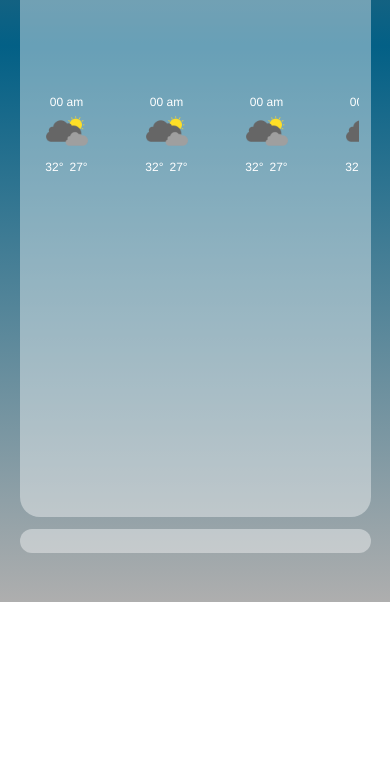
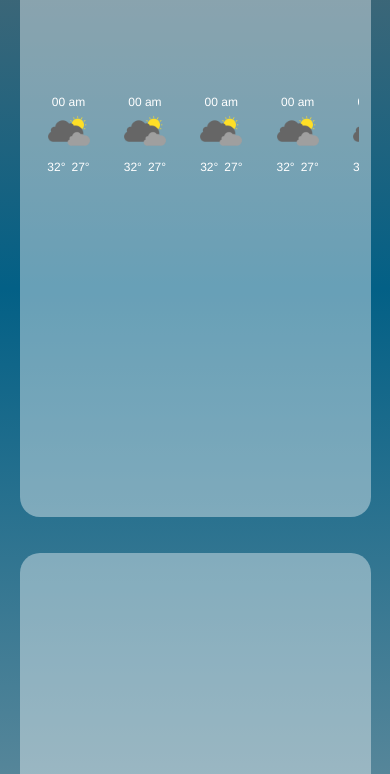
Before and after one commit to abhishek-kumar-05/Weather-Web-App-, a plain HTML site: page index.html in a window 390 px wide. Shown: the part 254-1028 px from the top of the page. Before the commit the page ends 856 px from the top, so only its background shows below. Drawn offline with Linux system fonts and the light colour scheme.

Commit message:
updated content-container (apply responsiveness to container)

```diff
--- a/index.html
+++ b/index.html
@@ -19,8 +19,12 @@
           <button><i class="fa-solid fa-magnifying-glass"></i></button>
         </div>
       </div>
+      <!-- Content Information -->
       <div class="content-container">
+        <!-- Dividing content-container into two different section -->
+        <!-- First partion is to show the current weather information -->
         <div class="first-partion">
+          <!-- upper-detail-part contain the information about weather image and present clock -->
           <div class="upper-detail-part">
             <div class="current-weather-img-container">
               <img src="assets/haze.png" alt="haze photo" loading="lazy" />
@@ -29,6 +33,8 @@
               <h1>00:00</h1>
             </div>
           </div>
+
+          <!-- middle-detail-part contain the information about present temperature and the text according to weather condition -->
           <div class="middle-detail-part">
             <div class="current-weather-details">
               <span class="numerical-detail"
@@ -42,6 +48,9 @@
               <div class="textual-detail">Mostly Cloudy</div>
             </div>
           </div>
+
+          <!-- lower-detail-part contain the information about future upcoming hour weather conditon -->
+          <!-- It is in coursels form -->
           <div class="lower-detail-part">
             <div class="card-container">
               <div class="card">
@@ -168,9 +177,8 @@
             </div>
           </div>
         </div>
-        <div class="second-partion">
-
-        </div>
+        <!-- Second partion is to show the information about future weather information -->
+        <div class="second-partion"></div>
       </div>
     </main>
   </body>
--- a/style.css
+++ b/style.css
@@ -5,11 +5,10 @@
   font-size: 16px;
   color: rgba(255, 255, 255, 1);
   font-family: Helvetica, Arial, sans-serif;
-  /* overflow: hidden; */
 }
 body {
   background: rgb(0, 0, 0);
-  height: 100vh;
+  height: 100%;
   background: linear-gradient(
     180deg,
     rgba(82, 82, 82, 0.85) 0%,
@@ -57,29 +56,33 @@ body {
 
 /* content-container */
 .content-container {
-  height: 85vh;
-  width: 90vw;
+  height: 85%;
+  width: 90%;
   margin: auto;
   display: flex;
-  position: relative;
   gap: 1rem;
 }
 
 /* styling two container */
 .first-partion,
 .second-partion {
+  width: 100vw;
+  min-height: 85vh;
   border-right: 10px;
   background-color: rgba(255, 255, 255, 0.4);
   border-radius: 20px;
   padding: 1rem;
   display: flex;
-  flex: 1;
   flex-direction: column;
+  overflow: hidden;
+  margin-bottom: 2rem;
 }
 /* first partion */
 .first-partion {
-  height: 100%;
-  width: 100%;
+  flex: 0 0 70%;
+}
+.second-partion {
+  flex: 0 0 30%;
 }
 /* upper part */
 .upper-detail-part {
@@ -111,14 +114,13 @@ body {
 
 /* lower part */
 .lower-detail-part {
-  position: relative;
   width: 100%;
 }
 .card-container {
-  position: absolute;
+  padding: 0 1rem;
   width: 100%;
   display: flex;
-  gap: 2.5rem;
+  gap: 2.2rem;
   justify-content: space-between;
   margin-top: 20%;
   overflow-x: scroll;
@@ -134,7 +136,7 @@ body {
   flex-direction: column;
   align-items: center;
   justify-content: center;
-  min-width: 70px;
+  min-width: 50px;
 }
 .future-weather-pic > img {
   height: 4rem;
@@ -153,6 +155,7 @@ body {
   /* shrinking .content-container */
   .content-container {
     flex-direction: column;
+    position: relative;
   }
   .first-partion,
   .second-partion {
```
